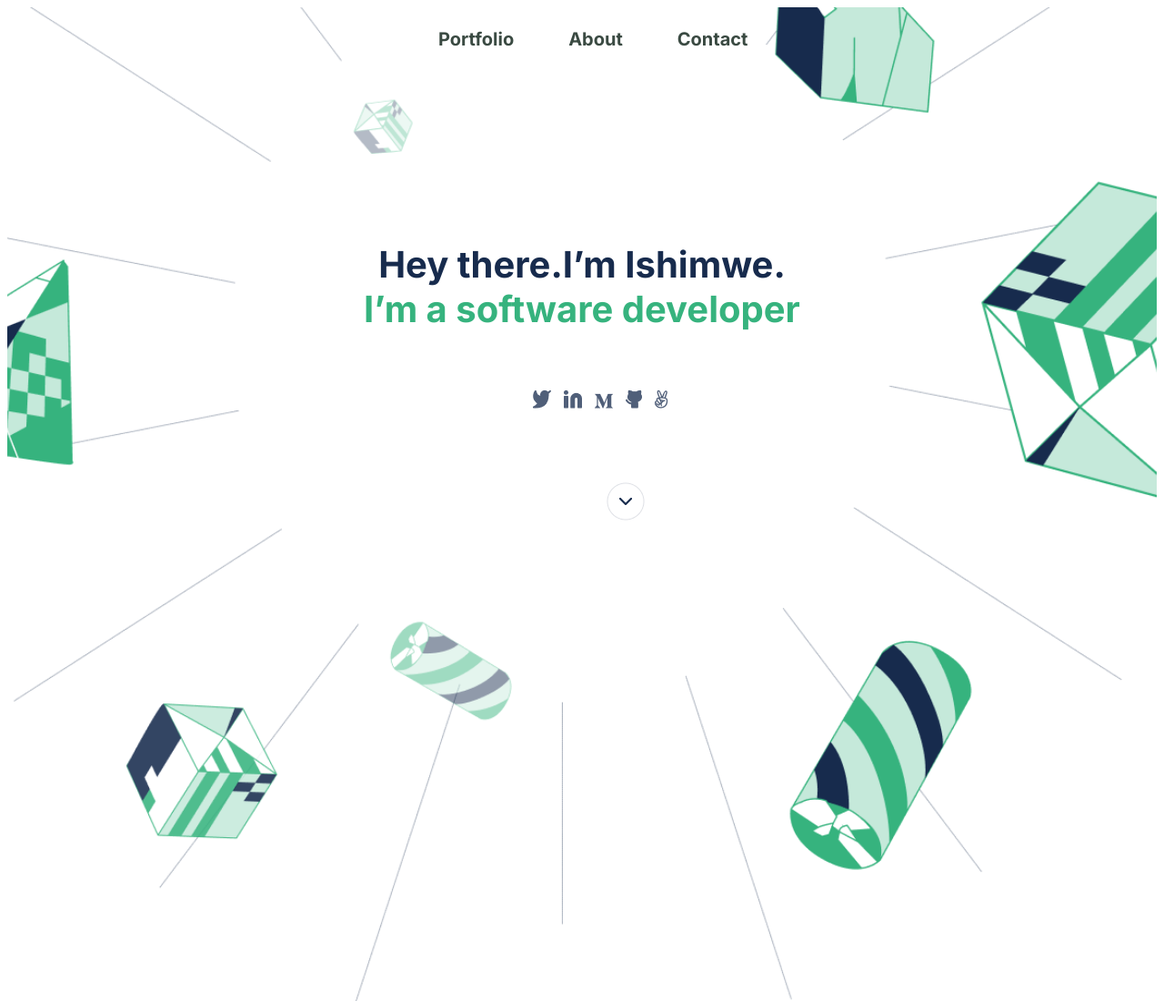
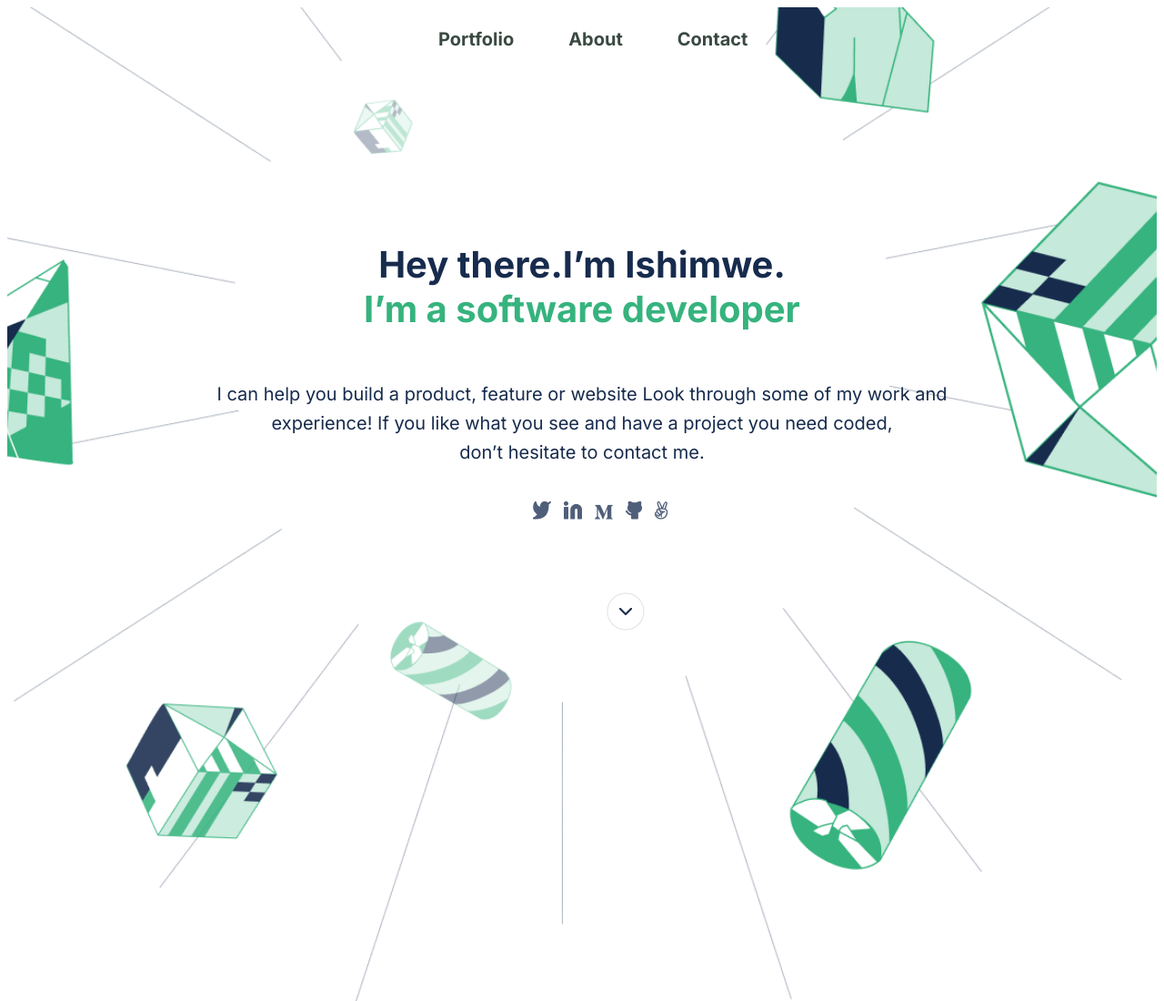
Before and after one commit to ishimwepati/Portfolio, a website: page index.html in a window 1280 px wide. Shown: the top 1100 px of the page at 91% size. Drawn offline with Linux system fonts and the light colour scheme.

Commit message:
Update index.html
updated index

```diff
--- a/index.html
+++ b/index.html
@@ -38,12 +38,12 @@
                 <h1 class="upperword"><br>Hey there.I’m Ishimwe.<br>
                  <span>I’m a software developer</span></h1>
 
-               <!--  <p> I can help you build a product,
+                <p> I can help you build a product,
                     feature or website Look through some of my work and <br> experience!
                     If you like what you see and have a project you need coded,<br>
                     don’t hesitate to contact me.
                 </p>
-                 -->
+
 
             </section>
             <section class="sociallinks">
```
